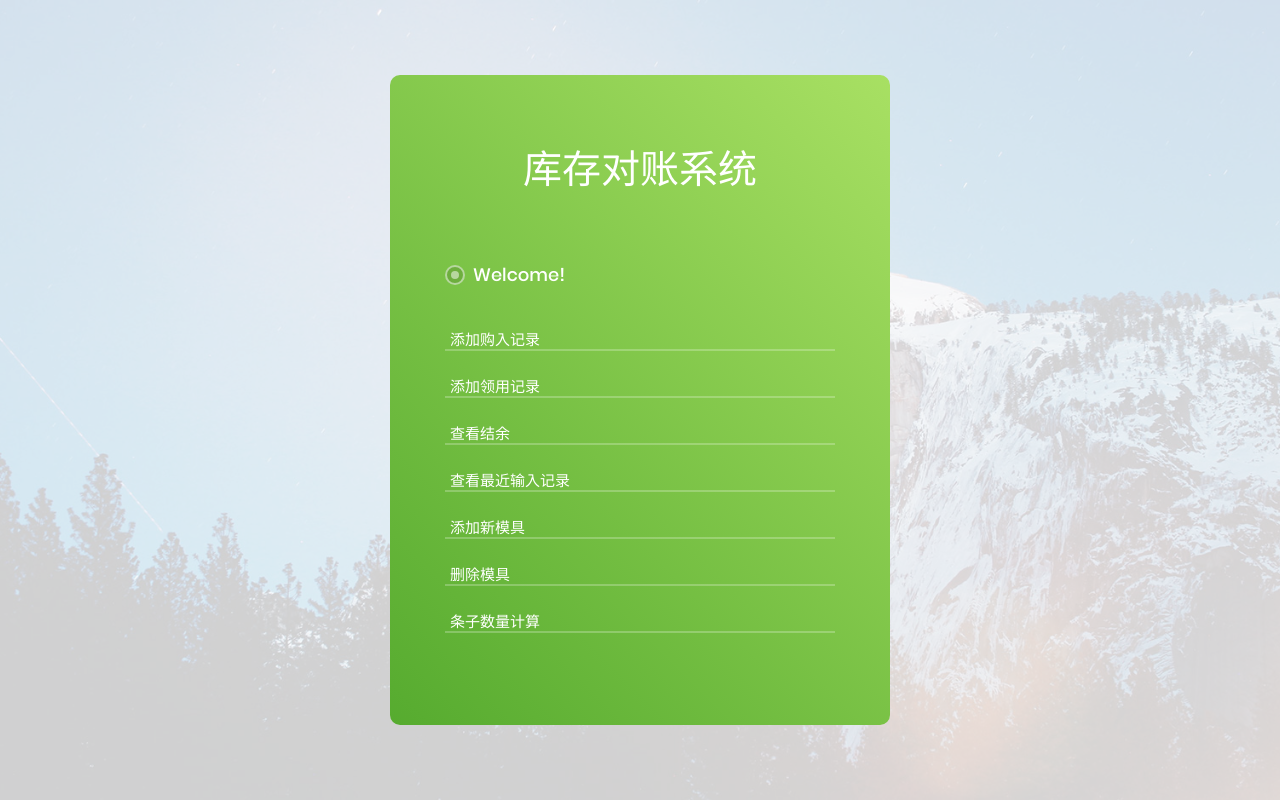
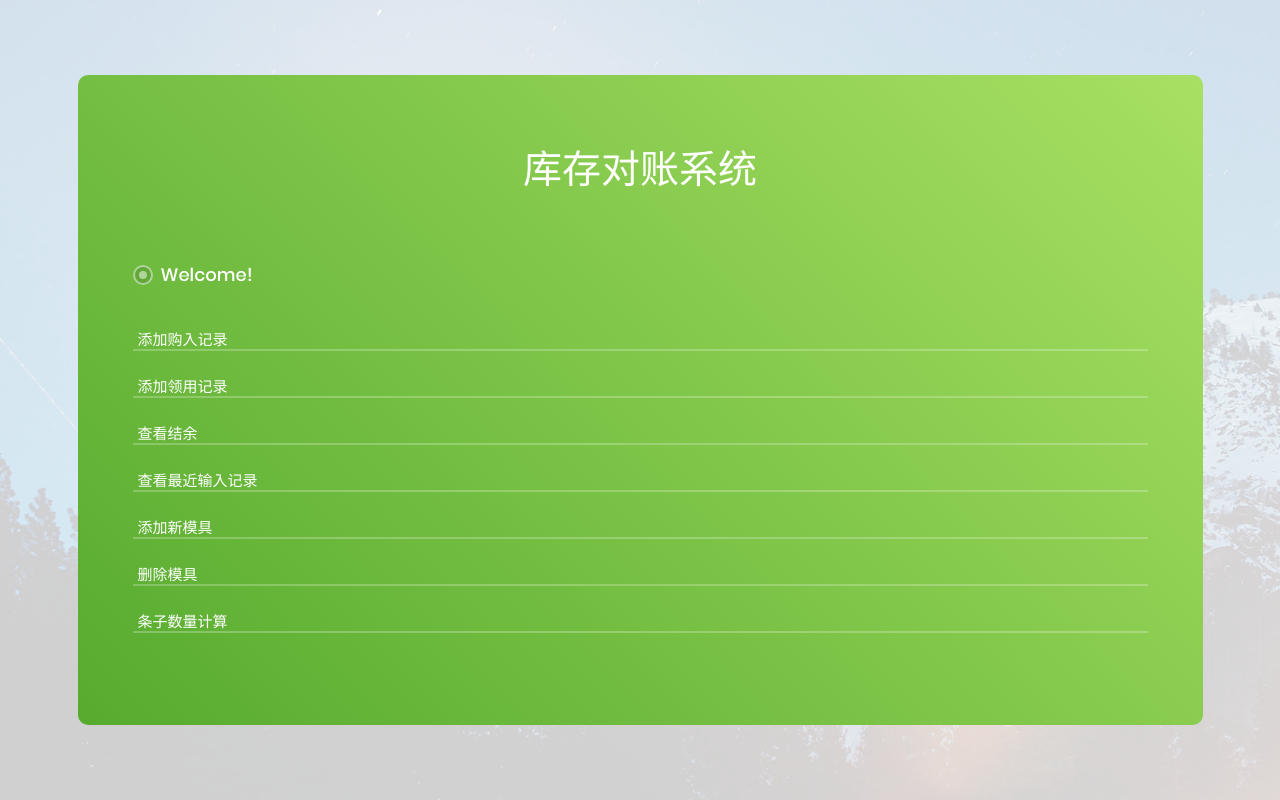
Before and after one commit to yeyixin1993/ZenFrameProject, a Flask app: page / in a window 1280 px wide. Run offline with Flask 2, Linux system fonts and the light colour scheme; some libraries are stand-ins or nearby versions.

```diff
--- a/static/css/main.css
+++ b/static/css/main.css
@@ -149,14 +149,14 @@ iframe {
 }
 
 .wrap-contact3 {
-  width: 500px;
+  width: 90%;
   background: #80c64a;
   background: -webkit-linear-gradient(45deg, #56ab2f, #a8e063);
   background: -o-linear-gradient(45deg, #56ab2f, #a8e063);
   background: -moz-linear-gradient(45deg, #56ab2f, #a8e063);
   background: linear-gradient(45deg, #56ab2f, #a8e063);
   border-radius: 10px;
-  overflow: hidden;
+ /* overflow: hidden;*/
   padding: 72px 55px 65px 55px;
 }
 
```
